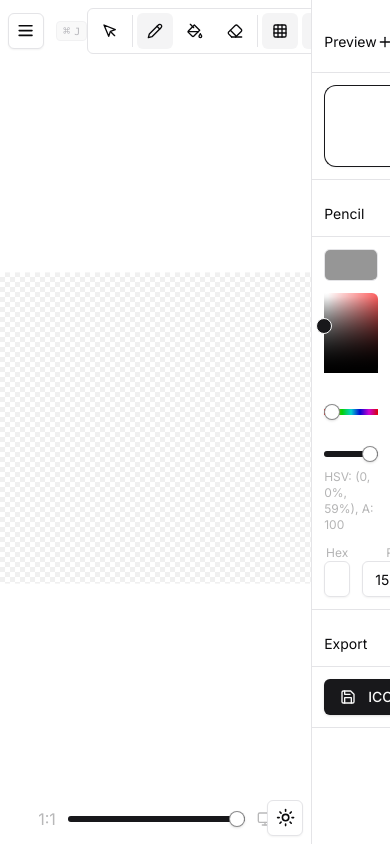
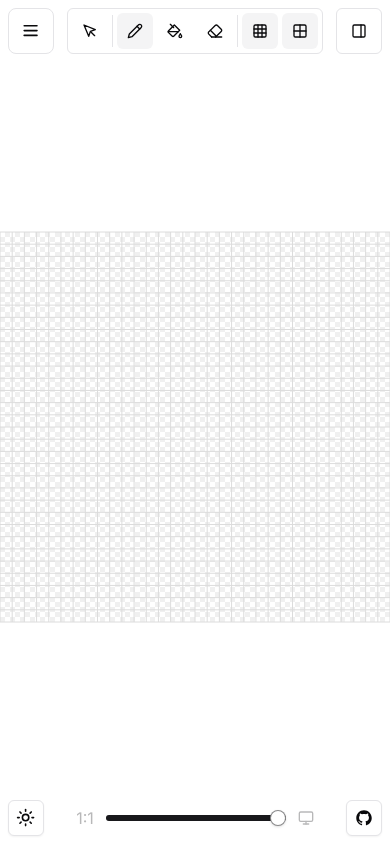
Before and after one commit to geeksplainer/faviconate, a Next.js app in the folder apps/web/: page / in a window 390 px wide. Built offline with nearby package versions, Linux system fonts and the light colour scheme.

Commit message:
add responsive

```diff
--- a/apps/web/src/app/components/bottom-toolbar.tsx
+++ b/apps/web/src/app/components/bottom-toolbar.tsx
@@ -1,11 +1,15 @@
 import { useFaviconate } from "@/components/FaviconateContext";
+import { Button } from "@/components/ui/button";
 import { Slider } from "@/components/ui/slider";
+import { GitHubLogoIcon } from "@radix-ui/react-icons";
 import { Monitor } from "lucide-react";
+import { ModeToggle } from "./mode-toggle";
 
 export function BottomToolbar() {
   const { zoom = 1, setZoom } = useFaviconate();
   return (
-    <div className="min-h-[50px] flex justify-center shrink-0 p-2">
+    <div className="min-h-[50px] flex justify-between shrink-0 p-2">
+      <ModeToggle />
       <div className="text-secondary-foreground rounded-xl w-[300px] flex justify-center items-center gap-3">
         <div className="opacity-30">1:1</div>
         <Slider
@@ -21,6 +25,15 @@ export function BottomToolbar() {
           <Monitor size={16} />
         </div>
       </div>
+      <Button
+        variant="outline"
+        size="icon"
+        onClick={() =>
+          window.open("https://github.com/geeksplainer/faviconate")
+        }
+      >
+        <GitHubLogoIcon className="size-4" />
+      </Button>
     </div>
   );
 }
--- a/apps/web/src/app/components/mode-toggle.tsx
+++ b/apps/web/src/app/components/mode-toggle.tsx
@@ -18,11 +18,7 @@ export function ModeToggle() {
   return (
     <DropdownMenu>
       <DropdownMenuTrigger asChild>
-        <Button
-          variant="outline"
-          size="icon"
-          className="absolute right-2 bottom-2"
-        >
+        <Button variant="outline" size="icon">
           <Sun className="h-[1.2rem] w-[1.2rem] rotate-0 scale-100 transition-all dark:-rotate-90 dark:scale-0" />
           <Moon className="absolute h-[1.2rem] w-[1.2rem] rotate-90 scale-0 transition-all dark:rotate-0 dark:scale-100" />
           <span className="sr-only">Toggle theme</span>
--- a/apps/web/src/app/components/sidebar.tsx
+++ b/apps/web/src/app/components/sidebar.tsx
@@ -4,11 +4,23 @@ import { Export } from "@/components/sidebar/export";
 import { Pencil } from "@/components/sidebar/pencil";
 import { Preview } from "@/components/sidebar/preview";
 import { Selection } from "@/components/sidebar/selection";
+import { Button } from "@/components/ui/button";
+import { ChevronLeft } from "lucide-react";
 
 export function Sidebar() {
-  const { tool } = useFaviconate();
+  const { tool, setSidebarVisible } = useFaviconate();
   return (
-    <div>
+    <div className=" h-svh overflow-auto sticky">
+      <div className="md:hidden flex p-2">
+        <Button
+          variant="outline"
+          className=" flex gap-3"
+          onClick={() => setSidebarVisible?.(false)}
+        >
+          <ChevronLeft size={16} />
+          <span>Back</span>
+        </Button>
+      </div>
       <Preview />
       {tool === "select" && <Selection />}
       {tool === "pencil" && <Pencil />}
--- a/apps/web/src/app/components/top-toolbar.tsx
+++ b/apps/web/src/app/components/top-toolbar.tsx
@@ -3,19 +3,28 @@ import { Commands } from "@/components/commands";
 import { Button } from "@/components/ui/button";
 import { Separator } from "@/components/ui/separator";
 import { cn } from "@/lib/utils";
+import { GitHubLogoIcon } from "@radix-ui/react-icons";
 import {
   Eraser,
+  Github,
   Grid2X2,
   Grid3X3,
   MousePointer,
   PaintBucket,
+  PanelRight,
   Pencil,
-  User,
 } from "lucide-react";
 
 export function TopToolbar() {
-  const { tool, grid, checker, setTool, toggleGrid, toggleChecker } =
-    useFaviconate();
+  const {
+    tool,
+    grid,
+    checker,
+    setTool,
+    toggleGrid,
+    toggleChecker,
+    setSidebarVisible,
+  } = useFaviconate();
   return (
     <div className="p-2 flex justify-between items-center">
       <Commands />
@@ -71,9 +80,18 @@ export function TopToolbar() {
           <Grid2X2 size={16} />
         </Button>
       </div>
-      <Button variant="outline" size="icon">
-        <User size={16} />
-      </Button>
+      <div className="flex gap-2">
+        <div className="md:hidden border-input border items-center rounded-md flex p-1 gap-1">
+          <Button
+            className=""
+            variant="ghost"
+            size="icon"
+            onClick={() => setSidebarVisible?.(true)}
+          >
+            <PanelRight size={16} />
+          </Button>
+        </div>
+      </div>
     </div>
   );
 }
--- /dev/null
+++ b/apps/web/src/app/components/workspace.tsx
@@ -0,0 +1,13 @@
+import { BottomToolbar } from "./bottom-toolbar";
+import { IconArea } from "./icon-area";
+import { TopToolbar } from "./top-toolbar";
+
+export function Workspace() {
+  return (
+    <>
+      <TopToolbar />
+      <IconArea className="flex-1" />
+      <BottomToolbar />
+    </>
+  );
+}
--- a/apps/web/src/app/page.tsx
+++ b/apps/web/src/app/page.tsx
@@ -1,31 +1,32 @@
 "use client";
-import { ModeToggle } from "./components/mode-toggle";
-import {
-  ResizableHandle,
-  ResizablePanel,
-  ResizablePanelGroup,
-} from "@/components/ui/resizable";
+import { cn } from "@/lib/utils";
 import { Sidebar } from "./components/sidebar";
-import { IconArea } from "./components/icon-area";
-import { TopToolbar } from "./components/top-toolbar";
-import { BottomToolbar } from "./components/bottom-toolbar";
-import { Commands } from "@/components/commands";
+import { Workspace } from "./components/workspace";
+import { useFaviconate } from "@/components/FaviconateContext";
 
 export default function Home() {
+  const { sidebarVisible } = useFaviconate();
   return (
-    <main className=" w-svw h-svh ">
-      <ResizablePanelGroup direction="horizontal">
-        <ResizablePanel defaultSize={80} className="flex flex-col relative">
-          <TopToolbar />
-          <IconArea className="flex-1" />
-          <BottomToolbar />
-          <ModeToggle />
-        </ResizablePanel>
-        <ResizableHandle />
-        <ResizablePanel defaultSize={20}>
+    <main className="w-svw h-svh">
+      <div className="hidden w-full h-full md:flex">
+        <div className="flex-1 flex flex-col">
+          <Workspace />
+        </div>
+        <div className={cn("w-[300px] h-full border-l borderl-l-border")}>
           <Sidebar />
-        </ResizablePanel>
-      </ResizablePanelGroup>
+        </div>
+      </div>
+      <div className="w-full h-full md:hidden">
+        {sidebarVisible ? (
+          <div className=" h-full border-l borderl-l-border">
+            <Sidebar />
+          </div>
+        ) : (
+          <div className="flex-1 flex flex-col h-full">
+            <Workspace />
+          </div>
+        )}
+      </div>
     </main>
   );
 }
--- a/apps/web/src/components/FaviconateContext.tsx
+++ b/apps/web/src/components/FaviconateContext.tsx
@@ -40,6 +40,7 @@ export interface FaviconateState {
   selectTool?: SelectionToolCommands;
   zoom?: number;
   pickingColor?: boolean;
+  sidebarVisible?: boolean;
   setTool: (tool: Tool) => void;
   setColor: (color: Color) => void;
   toggleGrid: () => void;
@@ -51,6 +52,7 @@ export interface FaviconateState {
   setPickingColor?: (picking: boolean) => void;
   undo?: () => void;
   redo?: () => void;
+  setSidebarVisible?: (visible: boolean) => void;
 }
 
 const getDefaultControllerProps = (dark: boolean): IconCanvasProps => {
@@ -102,6 +104,7 @@ export const FaviconateProvider = ({
   const [color, setColor] = useState<Color>(new Color(150, 150, 150));
   const [zoom, setZoom] = useState<number>(1);
   const [pickingColor, setPickingColor] = useState<boolean>(false);
+  const [sidebarVisible, setSidebarVisible] = useState<boolean>(false);
   const [controllerProps, setControllerProps] = useState<IconCanvasProps>(
     getDefaultControllerProps(dark)
   );
@@ -240,6 +243,8 @@ export const FaviconateProvider = ({
         selectTool: selection,
         zoom,
         pickingColor,
+        sidebarVisible,
+        setSidebarVisible,
         setPickingColor,
         setColor,
         setTool,
--- a/apps/web/src/components/commands.tsx
+++ b/apps/web/src/components/commands.tsx
@@ -78,10 +78,12 @@ export function Commands() {
   return (
     <>
       <div className="flex gap-3 items-center">
-        <Button variant="outline" size="icon" onClick={() => setOpen(true)}>
-          <Menu className="h-[1.2rem] w-[1.2rem]" />
-        </Button>
-        <kbd className="pointer-events-none inline-flex h-5 select-none items-center gap-1 rounded border bg-muted px-1.5 font-mono text-[10px] font-medium text-muted-foreground opacity-50">
+        <div className="border-border border rounded-lg p-1">
+          <Button variant="ghost" size="icon" onClick={() => setOpen(true)}>
+            <Menu className="h-[1.2rem] w-[1.2rem]" />
+          </Button>
+        </div>
+        <kbd className="hidden md:inline-flex pointer-events-none  h-5 select-none items-center gap-1 rounded border bg-muted px-1.5 font-mono text-[10px] font-medium text-muted-foreground opacity-50">
           <span className="text-xs">⌘</span>J
         </kbd>
       </div>
```
